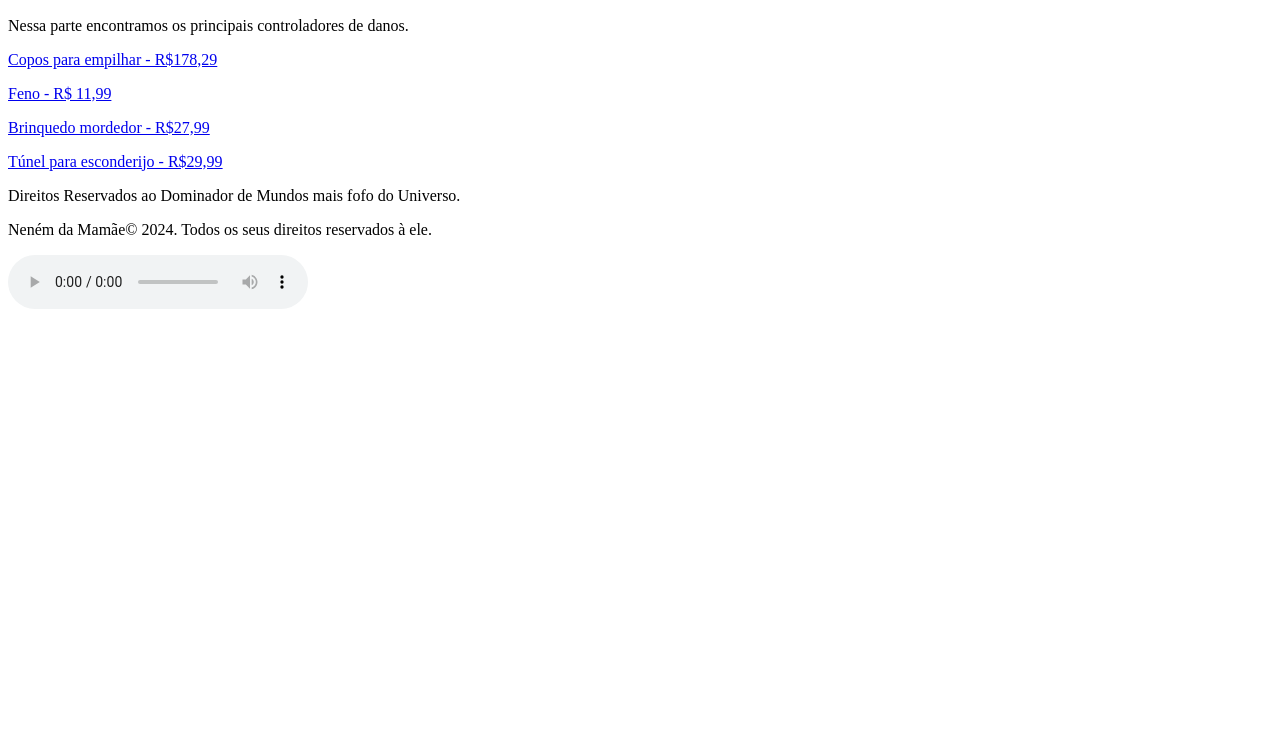
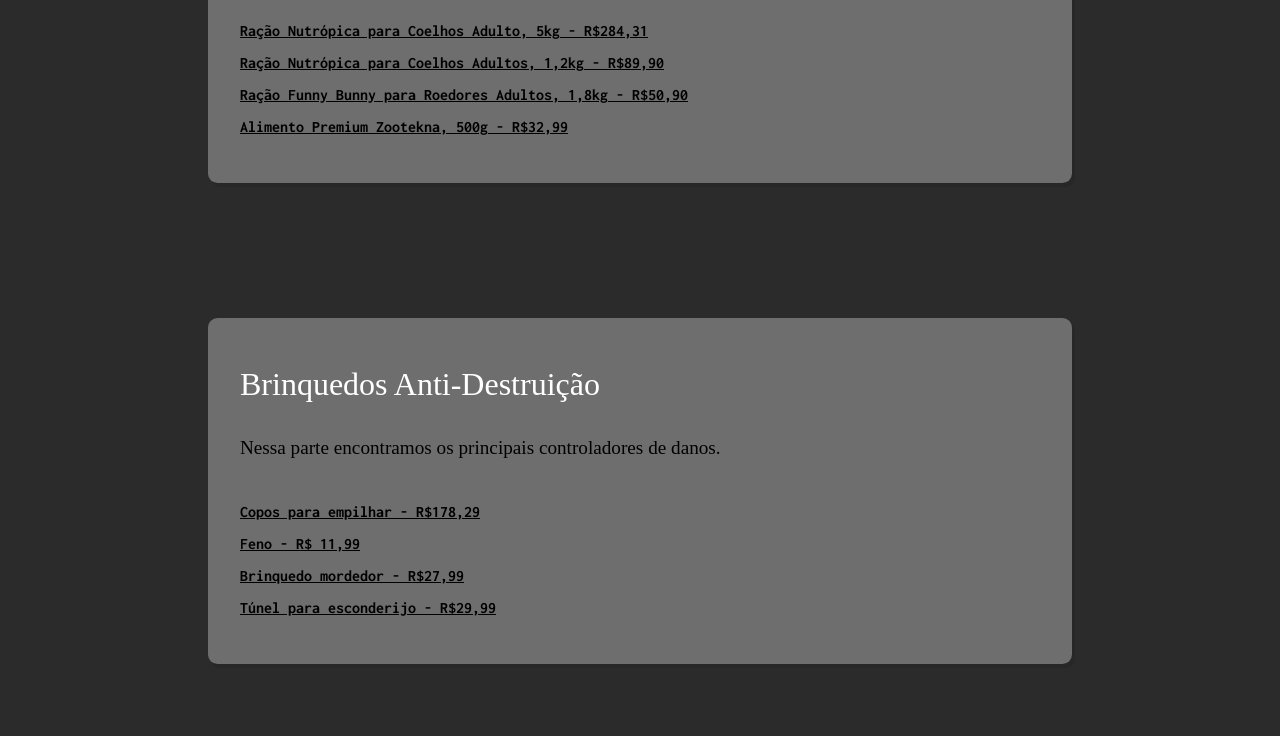
Before and after one commit to ToriBrum/MichaelBunnyMyers, a plain HTML site: page index.html in a window 1280 px wide. Shown: the part 474-1210 px from the top of the page. Before the commit the page ends 800 px from the top, so only its background shows below. Drawn offline with nearby package versions, Linux system fonts and the light colour scheme; a script that the page names is missing; a web font is replaced by a local one.

Commit message:
Update index.html

```diff
--- a/index.html
+++ b/index.html
@@ -4,7 +4,7 @@ hello world
 <head>
     <meta charset="UTF-8">
     <meta name="viewport" content="width=device-width, initial-scale=1.0">
-    <link rel="stylesheet" href="personalizado.css">
+    <link rel="stylesheet" href="style.css">
     <title>Ser Supremo Myers</title>
 </head>
 <body>
```
